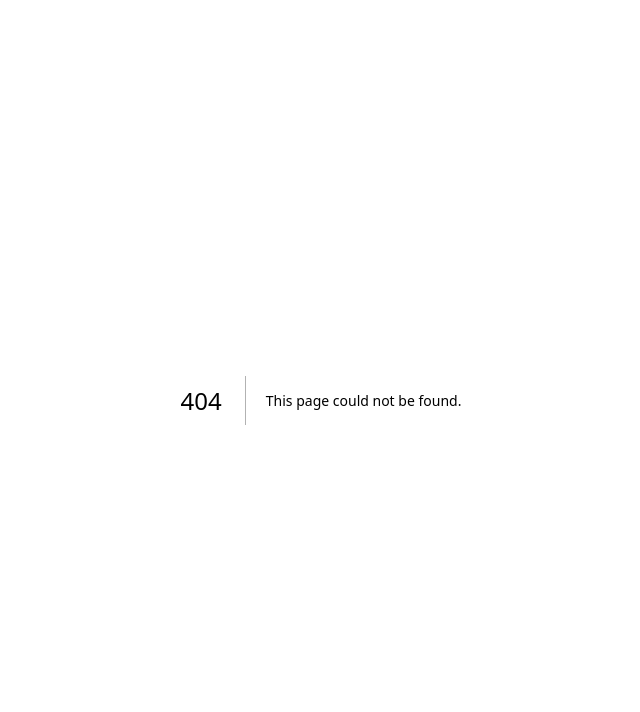
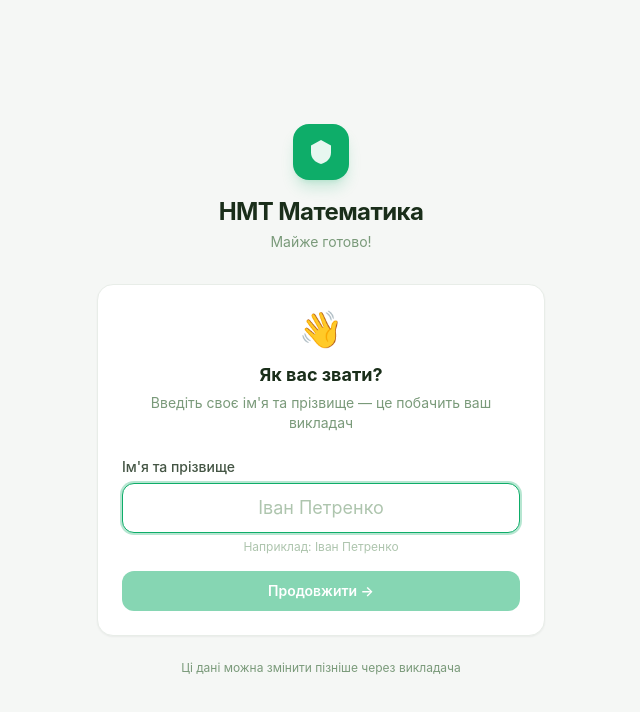
Before and after one commit to pastushak/nmt-platform, a Next.js app: page /setup-name in a window 1280 px wide. Before the commit this address had no page. Shown: the top 712 px of the page, without its empty margins (319-959 px from the left). Built offline with nearby package versions, Linux system fonts and the light colour scheme; no server answers.

Commit message:
feat: setup name page for google oauth

```diff
--- a/app/auth/callback/route.ts
+++ b/app/auth/callback/route.ts
@@ -27,28 +27,30 @@ export async function GET(request: Request) {
     const { data: { user }, error } = await supabase.auth.exchangeCodeForSession(code)
 
     if (!error && user) {
-      // Перевіряємо чи є профіль
       const { data: profile } = await supabase
         .from('users')
         .select('role, name')
         .eq('id', user.id)
         .single()
 
-      // Якщо профілю немає — створюємо як student
       if (!profile) {
+        // Новий учень — створюємо профіль БЕЗ імені, перенаправляємо на форму імені
         await supabase.from('users').insert({
           id: user.id,
-          name: user.user_metadata?.full_name ?? user.email?.split('@')[0] ?? 'Учень',
+          name: '',
           email: user.email!,
           role: 'student',
           is_verified: false,
           is_active: true,
         })
-        // Новий учень → на головну (там побачить що не підтверджений)
-        return NextResponse.redirect(`${origin}/home`)
+        return NextResponse.redirect(`${origin}/setup-name`)
       }
 
-      // Існуючий юзер
+      // Якщо ім'я порожнє — знову на форму
+      if (!profile.name || profile.name.trim() === '') {
+        return NextResponse.redirect(`${origin}/setup-name`)
+      }
+
       return NextResponse.redirect(`${origin}/${profile.role === 'teacher' ? 'admin' : 'home'}`)
     }
   }
--- /dev/null
+++ b/app/setup-name/page.tsx
@@ -0,0 +1,112 @@
+'use client'
+
+import { useState } from 'react'
+import { useRouter } from 'next/navigation'
+import { createClient } from '@/lib/supabase'
+
+export default function SetupNamePage() {
+  const router = useRouter()
+  const [name, setName] = useState('')
+  const [loading, setLoading] = useState(false)
+  const [error, setError] = useState<string | null>(null)
+
+  async function handleSubmit(e: React.FormEvent) {
+    e.preventDefault()
+    if (!name.trim() || name.trim().split(' ').length < 2) {
+      setError("Введіть ім'я та прізвище (два слова)")
+      return
+    }
+
+    setLoading(true)
+    setError(null)
+
+    const supabase = createClient()
+    const { data: { user } } = await supabase.auth.getUser()
+
+    if (!user) {
+      router.push('/login')
+      return
+    }
+
+    const { error: updateError } = await supabase
+      .from('users')
+      .update({ name: name.trim() })
+      .eq('id', user.id)
+
+    if (updateError) {
+      setError('Помилка збереження. Спробуйте ще раз.')
+      setLoading(false)
+      return
+    }
+
+    router.push('/home')
+    router.refresh()
+  }
+
+  return (
+    <div className="min-h-screen bg-[#f5f7f5] flex items-center justify-center p-4">
+      <div className="w-full max-w-md">
+
+        {/* Логотип */}
+        <div className="text-center mb-8">
+          <div className="inline-flex items-center justify-center w-14 h-14 bg-[#0ead69] rounded-2xl mb-4 shadow-lg shadow-[#0ead69]/20">
+            <svg width="28" height="28" viewBox="0 0 28 28" fill="none">
+              <path d="M14 2L4 7.5v7c0 5.8 4 9.8 10 11.5 6-1.7 10-5.7 10-11.5v-7L14 2z" fill="white" fillOpacity="0.9"/>
+            </svg>
+          </div>
+          <h1 className="text-2xl font-bold text-[#1a2e1a] tracking-tight">НМТ Математика</h1>
+          <p className="text-[#7a9a7a] text-sm mt-1">Майже готово!</p>
+        </div>
+
+        {/* Картка */}
+        <div className="card shadow-sm">
+          <div className="text-center mb-6">
+            <div className="text-4xl mb-3">👋</div>
+            <h2 className="text-lg font-bold text-[#1a2e1a]">Як вас звати?</h2>
+            <p className="text-sm text-[#7a9a7a] mt-1">
+              Введіть своє ім'я та прізвище — це побачить ваш викладач
+            </p>
+          </div>
+
+          <form onSubmit={handleSubmit} className="space-y-4">
+            <div>
+              <label className="block text-sm font-medium text-[#445544] mb-1.5">
+                Ім'я та прізвище
+              </label>
+              <input
+                type="text"
+                value={name}
+                onChange={e => setName(e.target.value)}
+                className="input text-center text-lg"
+                placeholder="Іван Петренко"
+                required
+                autoFocus
+              />
+              <p className="text-xs text-[#aec5ae] mt-1.5 text-center">
+                Наприклад: Іван Петренко
+              </p>
+            </div>
+
+            {error && (
+              <div className="bg-red-50 border border-red-200 text-red-700 px-4 py-3 rounded-xl text-sm text-center">
+                {error}
+              </div>
+            )}
+
+            <button
+              type="submit"
+              disabled={loading || !name.trim()}
+              className="btn-primary w-full"
+            >
+              {loading ? 'Збереження...' : 'Продовжити →'}
+            </button>
+          </form>
+        </div>
+
+        <p className="text-center text-[#7a9a7a] text-xs mt-6">
+          Ці дані можна змінити пізніше через викладача
+        </p>
+      </div>
+    </div>
+  )
+}
--- a/middleware.ts
+++ b/middleware.ts
@@ -27,7 +27,7 @@ export async function middleware(request: NextRequest) {
   const { data: { user } } = await supabase.auth.getUser()
   const { pathname } = request.nextUrl
 
-  if (pathname === '/login' || pathname.startsWith('/auth')) return response
+  if (pathname === '/login' || pathname.startsWith('/auth') || pathname === '/setup-name') return response
   if (!user) return NextResponse.redirect(new URL('/login', request.url))
 
   // Перевірка чи учень активний
```
